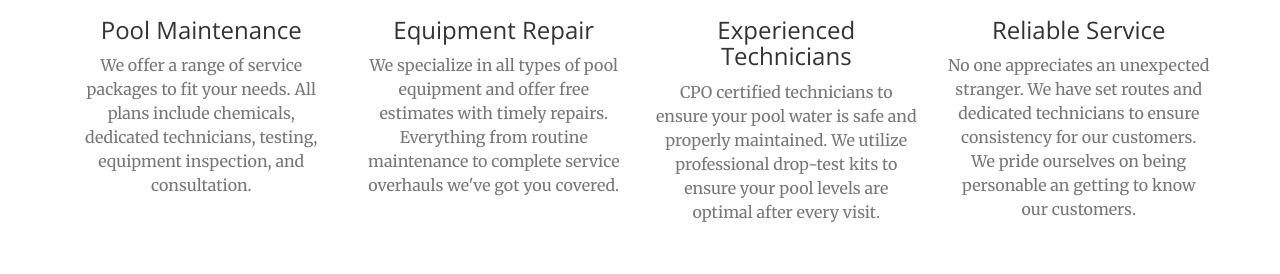
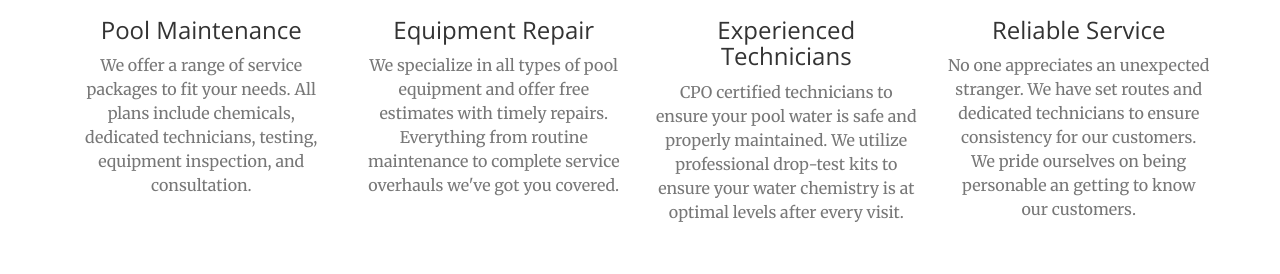
Before and after one commit to harsla/tier1, a plain HTML site: page index.html in a window 1280 px wide. Shown: the part 1719-1993 px from the top of the page. Drawn offline with nearby package versions, Linux system fonts and the light colour scheme.

Commit message:
Experienced technicians change again

```diff
--- a/index.html
+++ b/index.html
@@ -155,7 +155,7 @@
                 <div class="service-box">
                     <i class="fa fa-4x fa-graduation-cap wow bounceIn text-primary" data-wow-delay=".2s"></i>
                     <h3>Experienced Technicians</h3>
-                    <p class="text-muted">CPO certified technicians to ensure your pool water is safe and properly maintained. We utilize professional drop-test kits to ensure your pool levels are optimal after every visit. </p>
+                    <p class="text-muted">CPO certified technicians to ensure your pool water is safe and properly maintained. We utilize professional drop-test kits to ensure your water chemistry is at optimal levels after every visit. </p>
                 </div>
             </div>
             <div class="col-lg-3 col-md-6 text-center">
```
